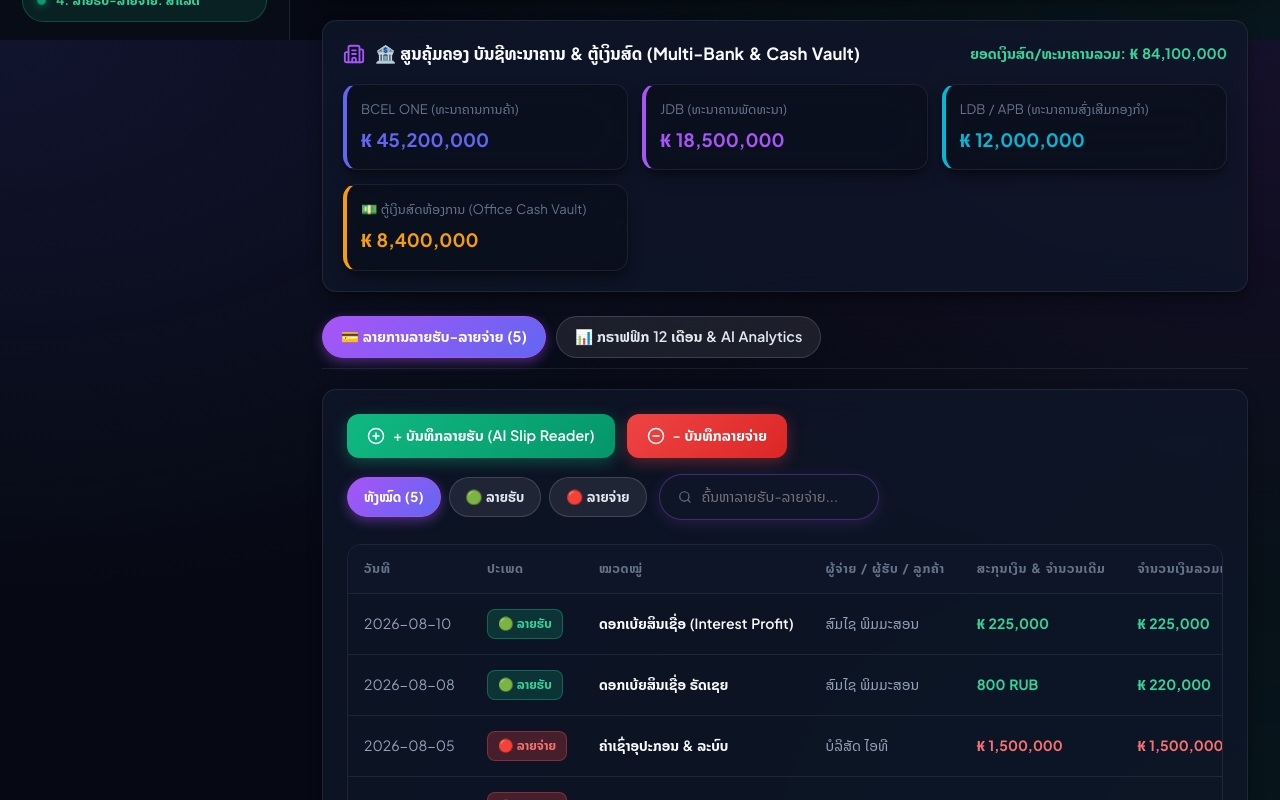
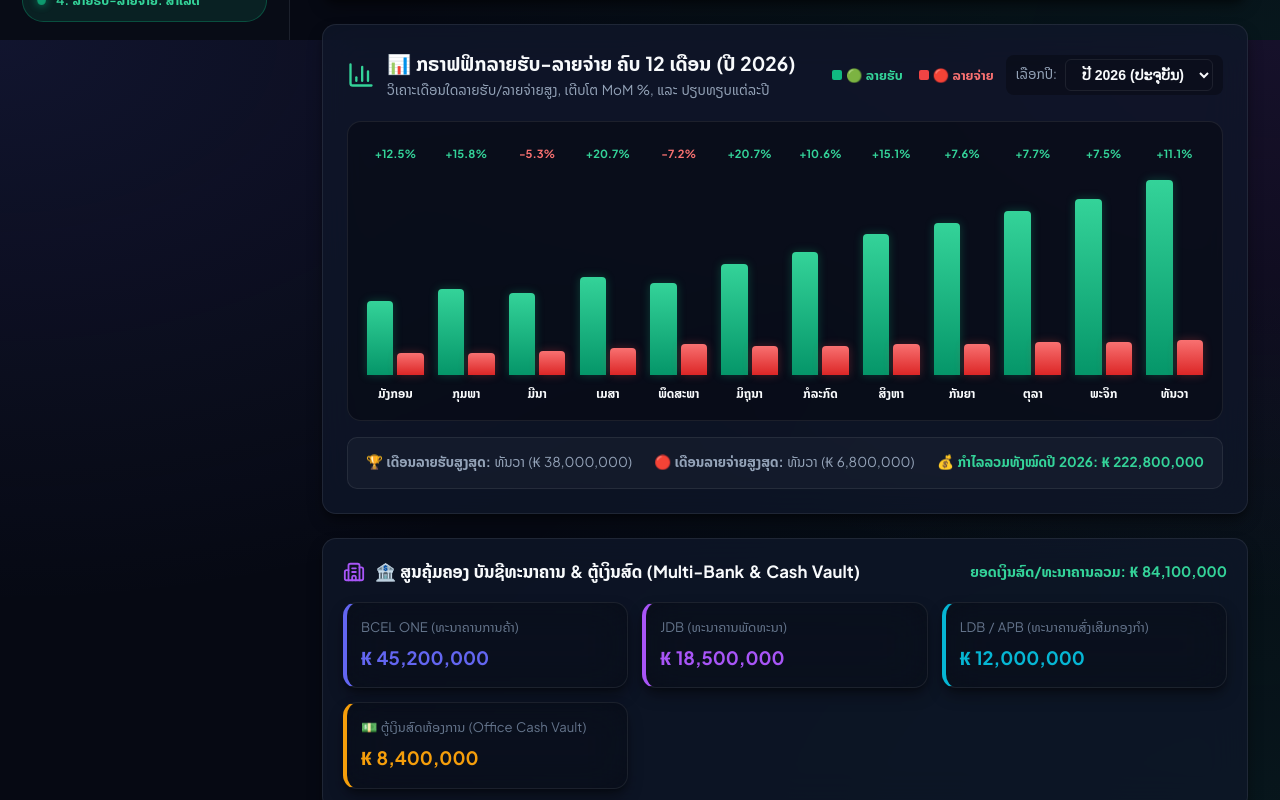
Before and after one commit to ibankonlinefree24h-svg/lao-financial-app, a React (Vite) app: page / in a window 1280 px wide. Shown: the part 760-1560 px from the top of the page. Built offline with nearby package versions, Linux system fonts and the light colour scheme.

Commit message:
Make 12-Month Graphic Bar Chart directly visible on top of Income & Expense view

```diff
--- a/src/components/IncomeExpenseView.jsx
+++ b/src/components/IncomeExpenseView.jsx
@@ -20,9 +20,9 @@ import {
   BarChart3,
   Bot,
   Building2,
-  CreditCard,
-  Banknote,
-  PieChart
+  Calendar,
+  PieChart,
+  Target
 } from 'lucide-react';
 import { calculateSmartFinancialBudget } from '../data/mockIncomeExpenses';
 import ReceiptModal from './ReceiptModal';
@@ -40,7 +40,6 @@ export default function IncomeExpenseView({
   const [selectedSlipUrl, setSelectedSlipUrl] = useState(null);
   const [activeReceiptTx, setActiveReceiptTx] = useState(null);
   const [isEditingRate, setIsEditingRate] = useState(false);
-  const [activeTab, setActiveTab] = useState('TRANSACTIONS'); // 'TRANSACTIONS' or 'ANALYTICS'
 
   const [selectedYear, setSelectedYear] = useState('2026');
   const [usdRate, setUsdRate] = useState(22500);
@@ -55,7 +54,7 @@ export default function IncomeExpenseView({
     return amount;
   };
 
-  // Full 12-Month Multi-Year Graphic Enterprise Dataset
+  // Full 12-Month Multi-Year Graphic Dataset (2026, 2025, 2024)
   const yearlyAnalyticsData = {
     '2026': [
       { month: 'ມັງກອນ', income: 14500000, expense: 4200000, profit: 10300000, growth: '+12.5%' },
@@ -74,16 +73,32 @@ export default function IncomeExpenseView({
     '2025': [
       { month: 'ມັງກອນ', income: 9200000, expense: 3100000, profit: 6100000, growth: '+6.2%' },
       { month: 'ກຸມພາ', income: 10400000, expense: 3300000, profit: 7100000, growth: '+13.0%' },
-      { month: 'ສິງຫາ', income: 16500000, expense: 4400000, profit: 12100000, growth: '+18.2%' }
+      { month: 'ມີນາ', income: 11200000, expense: 3500000, profit: 7700000, growth: '+7.6%' },
+      { month: 'ເມສາ', income: 12800000, expense: 3800000, profit: 9000000, growth: '+14.2%' },
+      { month: 'ພຶດສະພາ', income: 11900000, expense: 4100000, profit: 7800000, growth: '-7.0%' },
+      { month: 'ມິຖຸນາ', income: 13500000, expense: 3900000, profit: 9600000, growth: '+13.4%' },
+      { month: 'ກໍລະກົດ', income: 14800000, expense: 4200000, profit: 10600000, growth: '+9.6%' },
+      { month: 'ສິງຫາ', income: 16500000, expense: 4400000, profit: 12100000, growth: '+11.4%' },
+      { month: 'ກັນຍາ', income: 15200000, expense: 4300000, profit: 10900000, growth: '-7.8%' },
+      { month: 'ຕຸລາ', income: 16900000, expense: 4500000, profit: 12400000, growth: '+11.1%' },
+      { month: 'ພະຈິກ', income: 17800000, expense: 4600000, profit: 13200000, growth: '+5.3%' },
+      { month: 'ທັນວາ', income: 19500000, expense: 4800000, profit: 14700000, growth: '+9.5%' }
     ]
   };
 
   const currentYearData = yearlyAnalyticsData[selectedYear] || yearlyAnalyticsData['2026'];
 
   let peakIncomeMonth = currentYearData[0];
+  let peakExpenseMonth = currentYearData[0];
+
   currentYearData.forEach((item) => {
     if (item.income > peakIncomeMonth.income) peakIncomeMonth = item;
+    if (item.expense > peakExpenseMonth.expense) peakExpenseMonth = item;
   });
+
+  const totalYearIncome = currentYearData.reduce((acc, curr) => acc + curr.income, 0);
+  const totalYearExpense = currentYearData.reduce((acc, curr) => acc + curr.expense, 0);
+  const totalYearProfit = totalYearIncome - totalYearExpense;
 
   // Calculate totals from live transactions
   let totalIncomeLAK = 0;
@@ -111,7 +126,6 @@ export default function IncomeExpenseView({
   ];
 
   const totalBankLiquidity = bankBalances.reduce((sum, b) => sum + b.balance, 0);
-
   const smartBudget = calculateSmartFinancialBudget(netProfitLAK, totalIncomeLAK);
 
   const filteredTransactions = transactions.filter((tx) => {
@@ -133,9 +147,9 @@ export default function IncomeExpenseView({
   };
 
   return (
-    <div>
+    <div style={{ display: 'flex', flexDirection: 'column', gap: '24px' }}>
       {/* 1. Multi-Currency 3-Way Exchange Rate Engine Banner */}
-      <div className="exchange-rate-banner" style={{ marginBottom: '20px' }}>
+      <div className="exchange-rate-banner">
         <div style={{ display: 'flex', alignItems: 'center', gap: '12px', flexWrap: 'wrap' }}>
           <RefreshCw size={18} color="var(--accent-purple)" />
           <span style={{ fontWeight: 600, fontSize: '0.88rem' }}>
@@ -176,8 +190,8 @@ export default function IncomeExpenseView({
         </div>
       </div>
 
-      {/* 2. Key Financial Cards (Income, Expense, Net Profit, Total Liquidity) */}
-      <div className="preview-grid" style={{ marginBottom: '24px' }}>
+      {/* 2. Key Financial Cards (Income, Expense, Net Profit) */}
+      <div className="preview-grid" style={{ margin: 0 }}>
         <div className="glass-panel kpi-card">
           <div className="kpi-info">
             <p>🟢 ລາຍຮັບລວມ (Total Income LAK Eq.)</p>
@@ -218,8 +232,111 @@ export default function IncomeExpenseView({
         </div>
       </div>
 
-      {/* 3. Bank Account Balances & Office Cash Vault */}
-      <div className="glass-panel" style={{ padding: '20px', marginBottom: '24px' }}>
+      {/* 3. 🌟 MAIN FEATURE: 12-MONTH GRAPHIC BAR CHART & YEARLY ANALYTICS */}
+      <div className="glass-panel" style={{ padding: '24px' }}>
+        <div style={{ display: 'flex', justifyContent: 'space-between', alignItems: 'center', marginBottom: '20px', flexWrap: 'wrap', gap: '12px' }}>
+          <div style={{ display: 'flex', alignItems: 'center', gap: '12px' }}>
+            <BarChart3 size={28} color="#34d399" />
+            <div>
+              <h3 style={{ fontSize: '1.2rem', fontWeight: 800, color: 'var(--text-primary)' }}>
+                📊 ກຣາຟຟິກລາຍຮັບ-ລາຍຈ່າຍ ຄົບ 12 ເດືອນ (ປີ {selectedYear})
+              </h3>
+              <p style={{ fontSize: '0.85rem', color: 'var(--text-secondary)' }}>
+                ວິເຄາະເດືອນໃດລາຍຮັບ/ລາຍຈ່າຍສູງ, ເຕີບໂຕ MoM %, ແລະ ປຽບທຽບແຕ່ລະປີ
+              </p>
+            </div>
+          </div>
+
+          <div style={{ display: 'flex', gap: '12px', alignItems: 'center', flexWrap: 'wrap' }}>
+            <div style={{ display: 'flex', gap: '16px', fontSize: '0.82rem', fontWeight: 700 }}>
+              <span style={{ color: '#34d399', display: 'flex', alignItems: 'center', gap: '4px' }}>
+                <span style={{ width: '10px', height: '10px', background: '#10b981', borderRadius: '2px', display: 'inline-block' }} /> 🟢 ລາຍຮັບ
+              </span>
+              <span style={{ color: '#f87171', display: 'flex', alignItems: 'center', gap: '4px' }}>
+                <span style={{ width: '10px', height: '10px', background: '#ef4444', borderRadius: '2px', display: 'inline-block' }} /> 🔴 ລາຍຈ່າຍ
+              </span>
+            </div>
+
+            <div style={{ display: 'flex', gap: '8px', alignItems: 'center', background: 'rgba(0,0,0,0.3)', padding: '4px 10px', borderRadius: '8px' }}>
+              <span style={{ fontSize: '0.85rem', color: 'var(--text-secondary)' }}>ເລືອກປີ:</span>
+              <select
+                value={selectedYear}
+                onChange={(e) => setSelectedYear(e.target.value)}
+                style={{ padding: '6px 12px', borderRadius: '6px', fontSize: '0.88rem', background: 'var(--surface-color)', color: 'var(--text-primary)', border: '1px solid var(--border-color)', fontWeight: 700 }}
+              >
+                <option value="2026">ປີ 2026 (ປະຈຸບັນ)</option>
+                <option value="2025">ປີ 2025</option>
+              </select>
+            </div>
+          </div>
+        </div>
+
+        {/* Dynamic Graphic Bar Visualizer */}
+        <div style={{ display: 'flex', justifyContent: 'space-between', alignItems: 'flex-end', height: '300px', padding: '24px 16px 16px', background: 'rgba(0,0,0,0.3)', borderRadius: '14px', gap: '8px', overflowX: 'auto', border: '1px solid var(--border-color)' }}>
+          {currentYearData.map((d, i) => {
+            const incomeHeightPercent = Math.max(8, Math.round((d.income / 40000000) * 100));
+            const expenseHeightPercent = Math.max(8, Math.round((d.expense / 40000000) * 100));
+
+            return (
+              <div key={i} style={{ flex: 1, minWidth: '60px', display: 'flex', flexDirection: 'column', alignItems: 'center', height: '100%', justifyContent: 'flex-end' }}>
+                {/* Growth Tag */}
+                <span style={{ fontSize: '0.7rem', color: d.growth.startsWith('+') ? '#34d399' : '#f87171', fontWeight: 800, marginBottom: '6px' }}>
+                  {d.growth}
+                </span>
+
+                {/* Bars Pair Container */}
+                <div style={{ display: 'flex', gap: '4px', alignItems: 'flex-end', height: '210px', width: '100%', justifyContent: 'center' }}>
+                  {/* Income Bar */}
+                  <div
+                    style={{
+                      width: '42%',
+                      background: 'linear-gradient(180deg, #34d399, #059669)',
+                      height: `${incomeHeightPercent}%`,
+                      borderRadius: '4px 4px 0 0',
+                      boxShadow: '0 0 10px rgba(16, 185, 129, 0.3)',
+                      transition: 'height 0.4s ease'
+                    }}
+                    title={`${d.month}: ລາຍຮັບ ₭ ${d.income.toLocaleString()}`}
+                  />
+                  {/* Expense Bar */}
+                  <div
+                    style={{
+                      width: '42%',
+                      background: 'linear-gradient(180deg, #f87171, #dc2626)',
+                      height: `${expenseHeightPercent}%`,
+                      borderRadius: '4px 4px 0 0',
+                      boxShadow: '0 0 10px rgba(239, 68, 68, 0.3)',
+                      transition: 'height 0.4s ease'
+                    }}
+                    title={`${d.month}: ລາຍຈ່າຍ ₭ ${d.expense.toLocaleString()}`}
+                  />
+                </div>
+
+                {/* Month Name */}
+                <span style={{ fontSize: '0.75rem', marginTop: '10px', color: 'var(--text-primary)', fontWeight: 700, textAlign: 'center' }}>
+                  {d.month}
+                </span>
+              </div>
+            );
+          })}
+        </div>
+
+        {/* Yearly Summary Analysis Banner */}
+        <div style={{ display: 'flex', justifyContent: 'space-between', marginTop: '16px', padding: '14px 18px', background: 'rgba(255,255,255,0.03)', borderRadius: '10px', border: '1px solid var(--border-color)', flexWrap: 'wrap', gap: '12px' }}>
+          <span style={{ fontSize: '0.85rem', color: 'var(--text-secondary)' }}>
+            🏆 <strong>ເດືອນລາຍຮັບສູງສຸດ:</strong> {peakIncomeMonth.month} (₭ {peakIncomeMonth.income.toLocaleString()})
+          </span>
+          <span style={{ fontSize: '0.85rem', color: 'var(--text-secondary)' }}>
+            🔴 <strong>ເດືອນລາຍຈ່າຍສູງສຸດ:</strong> {peakExpenseMonth.month} (₭ {peakExpenseMonth.expense.toLocaleString()})
+          </span>
+          <span style={{ fontSize: '0.85rem', color: '#34d399', fontWeight: 700 }}>
+            💰 ກຳໄລລວມທັງໝົດປີ {selectedYear}: ₭ {totalYearProfit.toLocaleString()}
+          </span>
+        </div>
+      </div>
+
+      {/* 4. Bank Balances & Office Cash Vault */}
+      <div className="glass-panel" style={{ padding: '20px' }}>
         <div style={{ display: 'flex', justifyContent: 'space-between', alignItems: 'center', marginBottom: '16px', flexWrap: 'wrap', gap: '10px' }}>
           <div style={{ display: 'flex', alignItems: 'center', gap: '10px' }}>
             <Building2 size={22} color="var(--accent-purple)" />
@@ -244,27 +361,7 @@ export default function IncomeExpenseView({
         </div>
       </div>
 
-      {/* 4. Sub-Navigation Tabs */}
-      <div style={{ display: 'flex', gap: '10px', marginBottom: '20px', borderBottom: '1px solid var(--border-color)', paddingBottom: '10px', flexWrap: 'wrap' }}>
-        <button
-          className={`filter-pill-btn ${activeTab === 'TRANSACTIONS' ? 'active' : ''}`}
-          onClick={() => setActiveTab('TRANSACTIONS')}
-          style={{ padding: '8px 18px', fontSize: '0.9rem' }}
-        >
-          💳 ລາຍການລາຍຮັບ-ລາຍຈ່າຍ ({transactions.length})
-        </button>
-
-        <button
-          className={`filter-pill-btn ${activeTab === 'ANALYTICS' ? 'active' : ''}`}
-          onClick={() => setActiveTab('ANALYTICS')}
-          style={{ padding: '8px 18px', fontSize: '0.9rem' }}
-        >
-          📊 ກຣາຟຟິກ 12 ເດືອນ & AI Analytics
-        </button>
-      </div>
-
-      {/* TAB 1: TRANSACTIONS VIEW */}
-      {activeTab === 'TRANSACTIONS' && (
+      {/* 5. Live Transactions Table & Controls */}
       <div className="glass-panel" style={{ padding: '24px' }}>
         <div style={{ display: 'flex', justifyContent: 'space-between', alignItems: 'center', flexWrap: 'wrap', gap: '16px' }}>
           <div style={{ display: 'flex', gap: '12px' }}>
@@ -410,86 +507,6 @@ export default function IncomeExpenseView({
           </table>
         </div>
       </div>
-      )}
-
-      {/* TAB 2: 12-MONTH GRAPHICS & AI FINANCIAL ANALYTICS */}
-      {activeTab === 'ANALYTICS' && (
-        <div style={{ display: 'flex', flexDirection: 'column', gap: '24px' }}>
-          <div className="glass-panel" style={{ padding: '24px' }}>
-            <div style={{ display: 'flex', justifyContent: 'space-between', alignItems: 'center', marginBottom: '20px', flexWrap: 'wrap', gap: '12px' }}>
-              <div style={{ display: 'flex', alignItems: 'center', gap: '10px' }}>
-                <BarChart3 size={24} color="var(--accent-cyan)" />
-                <div>
-                  <h3 style={{ fontSize: '1.1rem', fontWeight: 700 }}>📊 ກຣາຟຟິກລາຍຮັບ-ລາຍຈ່າຍ ຄົບ 12 ເດືອນ (ປີ {selectedYear})</h3>
-                  <p style={{ fontSize: '0.85rem', color: 'var(--text-secondary)' }}>ວິເຄາະເດືອນໃດລາຍຮັບ/ລາຍຈ່າຍສູງ ແລະ ອັດຕາການເຕີບໂຕ MoM %</p>
-                </div>
-              </div>
-
-              <div style={{ display: 'flex', gap: '8px', alignItems: 'center' }}>
-                <span style={{ fontSize: '0.85rem', color: 'var(--text-secondary)' }}>ເລືອກປີ:</span>
-                <select
-                  value={selectedYear}
-                  onChange={(e) => setSelectedYear(e.target.value)}
-                  style={{ padding: '6px 12px', borderRadius: '8px', fontSize: '0.88rem', background: 'var(--surface-color)', color: 'var(--text-primary)' }}
-                >
-                  <option value="2026">ປີ 2026 (ປະຈຸບັນ)</option>
-                  <option value="2025">ປີ 2025</option>
-                </select>
-              </div>
-            </div>
-
-            <div style={{ display: 'flex', justifyContent: 'space-between', alignItems: 'flex-end', height: '280px', padding: '20px', background: 'rgba(0,0,0,0.2)', borderRadius: '12px', gap: '8px', overflowX: 'auto' }}>
-              {currentYearData.map((d, i) => (
-                <div key={i} style={{ flex: 1, minWidth: '55px', display: 'flex', flexDirection: 'column', alignItems: 'center', height: '100%', justifyContent: 'flex-end' }}>
-                  <span style={{ fontSize: '0.68rem', color: d.growth.startsWith('+') ? '#34d399' : '#f87171', fontWeight: 700, marginBottom: '4px' }}>
-                    {d.growth}
-                  </span>
-
-                  <div style={{ display: 'flex', gap: '3px', alignItems: 'flex-end', height: '190px', width: '100%', justifyContent: 'center' }}>
-                    <div style={{ width: '40%', background: '#10b981', height: `${(d.income / 40000000) * 100}%`, borderRadius: '3px 3px 0 0' }} title={`ລາຍຮັບ: ₭ ${d.income.toLocaleString()}`} />
-                    <div style={{ width: '40%', background: '#ef4444', height: `${(d.expense / 40000000) * 100}%`, borderRadius: '3px 3px 0 0' }} title={`ລາຍຈ່າຍ: ₭ ${d.expense.toLocaleString()}`} />
-                  </div>
-                  <span style={{ fontSize: '0.72rem', marginTop: '8px', color: 'var(--text-secondary)', fontWeight: 600, textAlign: 'center' }}>{d.month}</span>
-                </div>
-              ))}
-            </div>
-          </div>
-
-          {/* AI Executive Summary & Smart Budget Allocator */}
-          <div className="glass-panel" style={{ padding: '24px' }}>
-            <div style={{ display: 'flex', alignItems: 'center', gap: '10px', marginBottom: '16px' }}>
-              <Bot size={24} color="#c084fc" />
-              <h3 style={{ fontSize: '1.1rem', fontWeight: 700 }}>🤖 AI ລາຍງານວິເຄາະການເງິນ & ການຈັດສັນເງິນກຳໄລ (Smart Budget Allocator)</h3>
-            </div>
-
-            <div style={{ display: 'grid', gridTemplateColumns: 'repeat(auto-fit, minmax(260px, 1fr))', gap: '16px' }}>
-              <div className="glass-panel" style={{ padding: '16px', background: 'rgba(16, 185, 129, 0.08)', borderLeft: '4px solid #10b981' }}>
-                <h4 style={{ color: '#34d399', fontSize: '0.92rem', margin: '0 0 6px', fontWeight: 700 }}>
-                  📈 1. ຄັງໝູນວຽນສິນເຊື່ອ (Re-investment 45%)
-                </h4>
-                <h3 style={{ fontSize: '1.2rem', color: '#34d399', margin: '4px 0 2px' }}>₭ {smartBudget.reinvestmentCapital.toLocaleString()}</h3>
-                <span style={{ fontSize: '0.78rem', color: 'var(--text-muted)' }}>ຈັດສັນເພີ່ມຍອດສິນເຊື່ອ LAK/RUB ໃຫ້ລູກຄ້າໃໝ່</span>
-              </div>
-
-              <div className="glass-panel" style={{ padding: '16px', background: 'rgba(99, 102, 241, 0.08)', borderLeft: '4px solid #6366f1' }}>
-                <h4 style={{ color: '#818cf8', fontSize: '0.92rem', margin: '0 0 6px', fontWeight: 700 }}>
-                  🏢 2. ຄ່າໃຊ້ຈ່າຍບໍລິຫານ (Operating Expenses 35%)
-                </h4>
-                <h3 style={{ fontSize: '1.2rem', color: '#818cf8', margin: '4px 0 2px' }}>₭ {smartBudget.operatingExpense.toLocaleString()}</h3>
-                <span style={{ fontSize: '0.78rem', color: 'var(--text-muted)' }}> Ads ໂຄສະນາ, ເງິນເດືອນ, IT Server</span>
-              </div>
-
-              <div className="glass-panel" style={{ padding: '16px', background: 'rgba(245, 158, 11, 0.08)', borderLeft: '4px solid #f59e0b' }}>
-                <h4 style={{ color: '#fbbf24', fontSize: '0.92rem', margin: '0 0 6px', fontWeight: 700 }}>
-                  🛡️ 3. ຄັງສຳຮອງສຸກເສີນ & ໜີ້ເສຍ (Emergency Reserve 20%)
-                </h4>
-                <h3 style={{ fontSize: '1.2rem', color: '#fbbf24', margin: '4px 0 2px' }}>₭ {smartBudget.emergencyReserve.toLocaleString()}</h3>
-                <span style={{ fontSize: '0.78rem', color: 'var(--text-muted)' }}>ຄັງສຳຮອງປ້ອງກັນ NPL ແລະ ສະພາບຄ່ອງອົງກອນ</span>
-              </div>
-            </div>
-          </div>
-        </div>
-      )}
 
       {/* Official Receipt / Voucher Print Modal */}
       {activeReceiptTx && (
```
Lines whose indentation alone changed are shown as unchanged.
